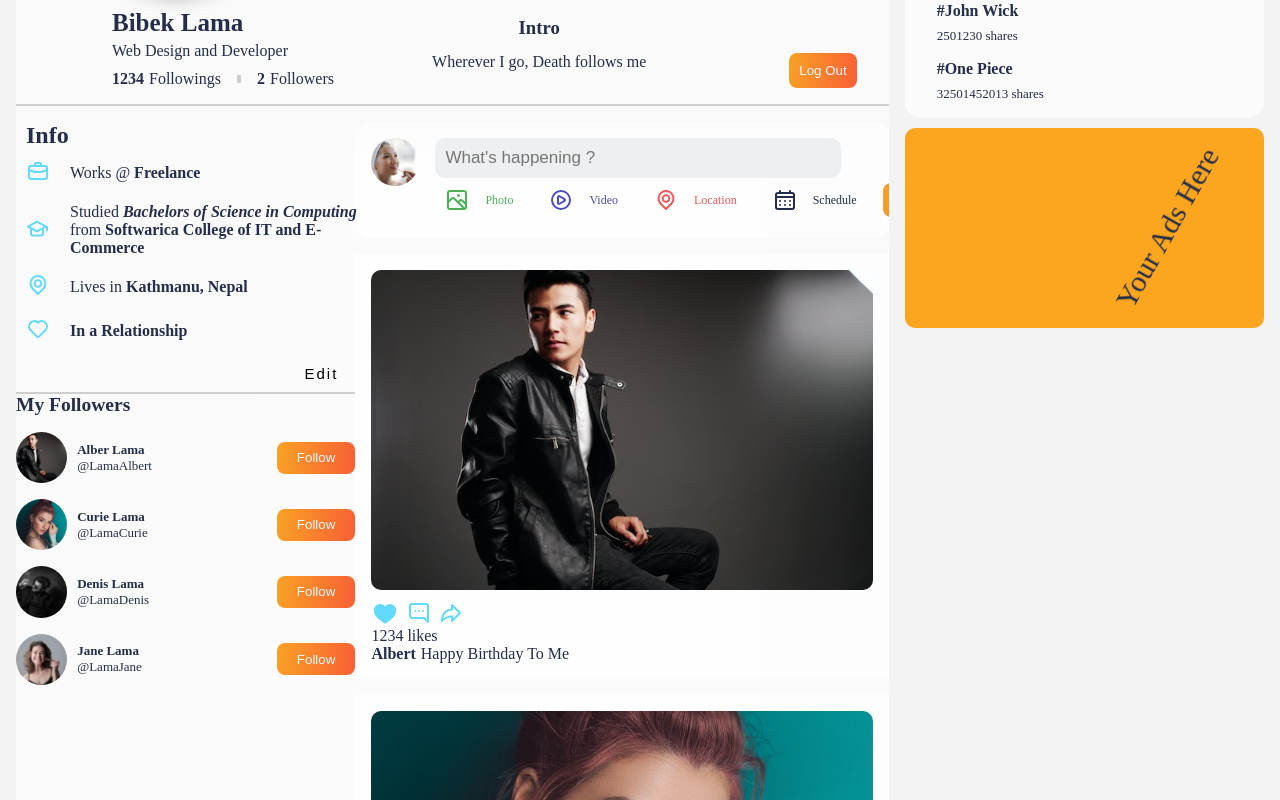
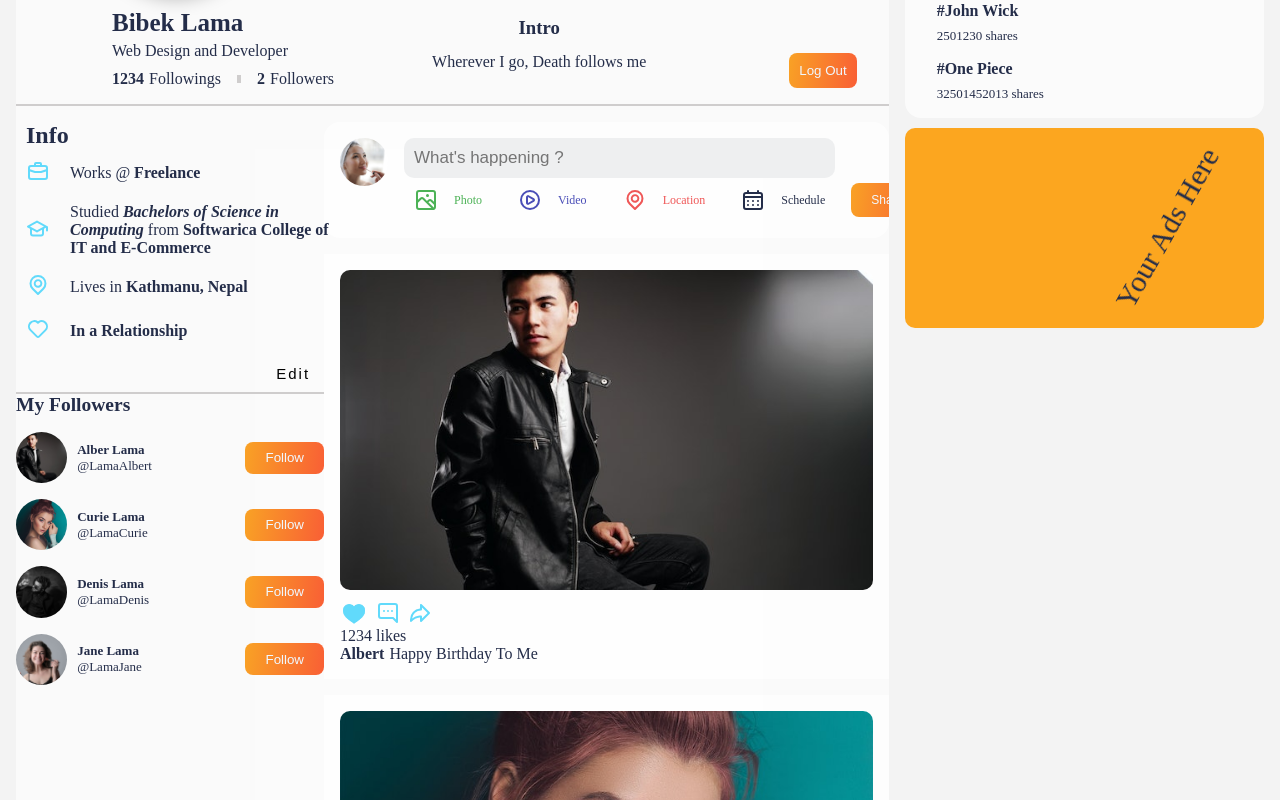
Before and after one commit to bikuu/Social-Media-App-MERN, a React (Create React App) app: page / in a window 1280 px wide. Shown: the part 360-1160 px from the top of the page. Built offline with nearby package versions, Linux system fonts and the light colour scheme; the HTML template or start-up script is replaced by a standard one.

Commit message:
Complete frontend design

```diff
--- a/src/components/newProfileSide/NewProfileSide.css
+++ b/src/components/newProfileSide/NewProfileSide.css
@@ -10,6 +10,33 @@
 }
 .NewProfileSide .profile-container {
   display: flex;
+}
+.NewProfileSide .profileShowEdit {
+  flex: 3;
+  /* height: 100%; */
+}
+.showProfileEdit {
+  animation: slide-up 1s ease-in-out forwards;
+}
+.showProfileInfo {
+  animation: slide-bottom 1s ease-in-out forwards;
+}
+
+@keyframes slide-up {
+  from {
+    transform: translateY(100%);
+  }
+  to {
+    transform: translateY(0%);
+  }
+}
+@keyframes slide-bottom {
+  from {
+    transform: translateY(-100%);
+  }
+  to {
+    transform: translateY(0%);
+  }
 }
 .NewProfileImages {
   position: relative;
--- a/src/components/newProfileSide/NewProfileSide.jsx
+++ b/src/components/newProfileSide/NewProfileSide.jsx
@@ -1,9 +1,13 @@
+import { useRef, useState } from "react";
 import "./NewProfileSide.css";
 import Cover from "./../../img/cover.jpg";
 import Profile from "./../../img/chocolate.jpg";
 import PostSide from "../postSide/PostSide";
 import ProfileInfo from "./../profileInfo/ProfileInfo";
+import ProfileEdit from "./../profileEdit/ProfileEdit";
 const NewProfileCard = () => {
+  const [editProfile, seteditProfile] = useState(false);
+  const profileRef = useRef(null);
   return (
     <div className="NewProfileSide">
       <div className="NewProfileImages">
@@ -36,7 +40,21 @@ const NewProfileCard = () => {
       </div>
       <div className="NewbottomLine"></div>
       <div className="profile-container">
-        <ProfileInfo />
+        <div
+          className={`profileShowEdit ${
+            editProfile ? "showProfileEdit" : "showProfileInfo"
+          }`}
+          ref={profileRef}
+        >
+          {editProfile ? (
+            <ProfileEdit
+              seteditProfile={seteditProfile}
+              profileRef={profileRef}
+            />
+          ) : (
+            <ProfileInfo seteditProfile={seteditProfile} />
+          )}
+        </div>
         <PostSide />
       </div>
     </div>
--- a/src/components/profileEdit/ProfileEdit.jsx
+++ b/src/components/profileEdit/ProfileEdit.jsx
@@ -1,9 +1,14 @@
 import React from "react";
 import "./ProfileEdit.css";
 
-const ProfileEdit = () => {
+const ProfileEdit = ({ seteditProfile, profileRef }) => {
+  const handleSave = (e) => {
+    e.preventDefault();
+    seteditProfile(false);
+    profileRef.current.scrollIntoView({ behavior: "smooth" });
+  };
   return (
-    <div className="ProfileEdit">
+    <div className="ProfileEdit ">
       <div className="edit-wrapper">
         <div className="edit-section">
           <h2>General Information</h2>
@@ -41,7 +46,9 @@ const ProfileEdit = () => {
           <input type="text" id="fullName" value={"Web Developer"} />
         </div>
       </div>
-      <button className="pfSave-btn">Save</button>
+      <button className="pfSave-btn" onClick={handleSave}>
+        Save
+      </button>
       <div className="bottom-line"></div>
     </div>
   );
--- a/src/components/profileInfo/ProfileInfo.jsx
+++ b/src/components/profileInfo/ProfileInfo.jsx
@@ -1,4 +1,3 @@
-import React from "react";
 import "./ProfileInfo.css";
 import {
   UilBag,
@@ -6,14 +5,15 @@ import {
   UilLocationPoint,
   UilHeart,
 } from "@iconscout/react-unicons";
-import ProfileEdit from "../profileEdit/ProfileEdit";
 import FollowersCard from "./../followersCard/FollowersCard";
-const ProfileInfo = () => {
+const ProfileInfo = ({ seteditProfile }) => {
   const handleEdit = (e) => {
     e.preventDefault();
+    seteditProfile(true);
   };
+
   return (
-    <div className="Profile-Container ">
+    <div className="Profile-Container">
       <div className="ProfileInfo">
         <h2>Info</h2>
         <div className="info-wrapper">
@@ -62,9 +62,6 @@ const ProfileInfo = () => {
         <div className="bottom-line"></div>
       </div>
       <FollowersCard />
-      <div className="hidden">
-        <ProfileEdit />
-      </div>
     </div>
   );
 };
```
